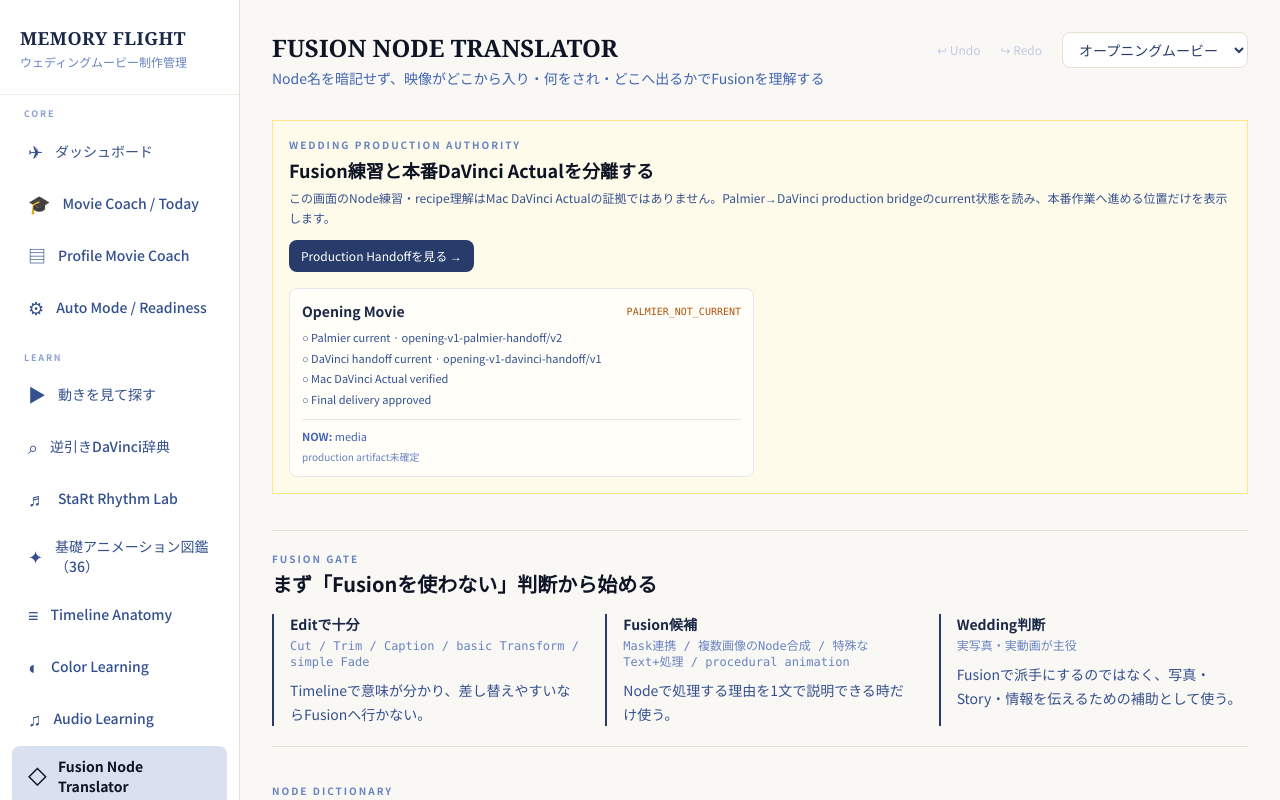
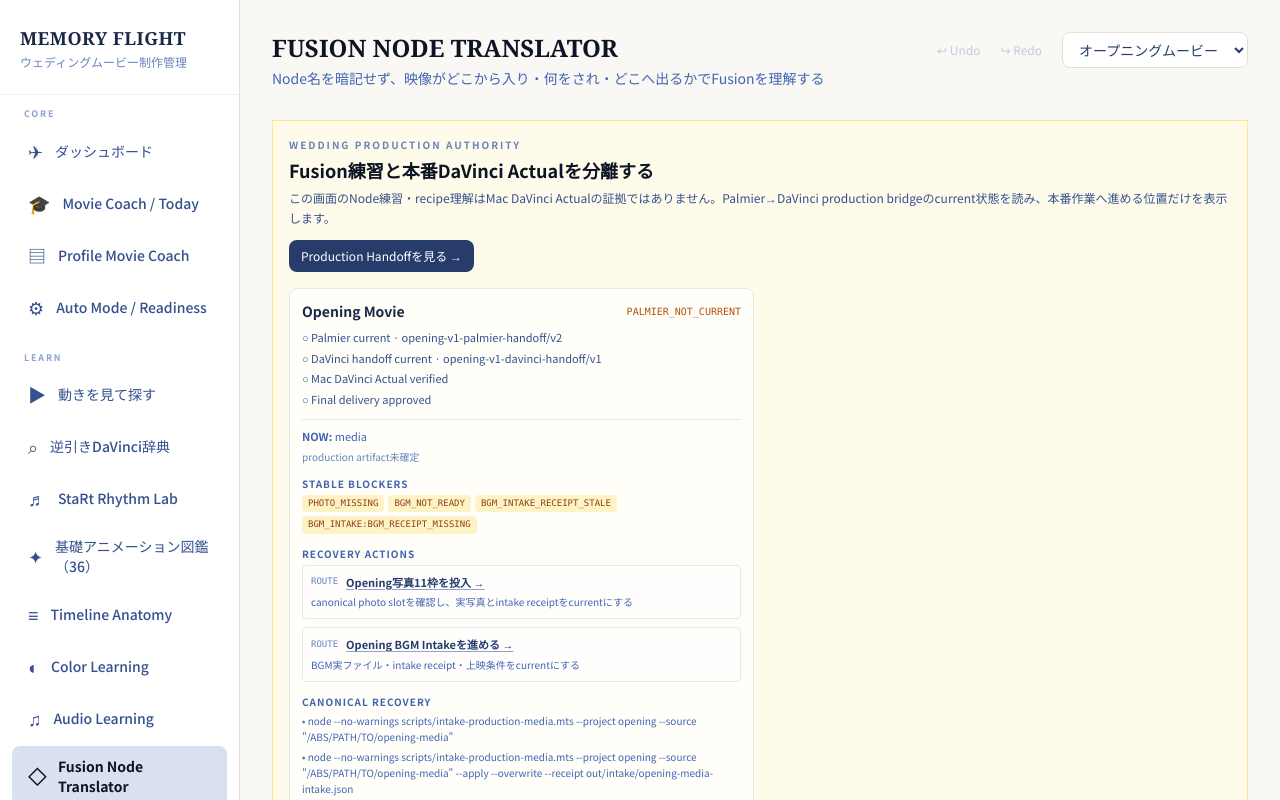
Before and after one commit to m-shogo/wedding-project, a React (Vite) app in the folder movie-dashboard/: page /movie-coach/fusion in a window 1280 px wide. Shown: the top 800 px of the page. Built offline with nearby package versions, Linux system fonts and the light colour scheme.

Commit message:
Movie: expose Fusion production recovery actions

```diff
--- a/movie-dashboard/src/pages/FusionNodeTranslator.tsx
+++ b/movie-dashboard/src/pages/FusionNodeTranslator.tsx
@@ -71,6 +71,47 @@ export function FusionNodeTranslator() {
                 <div className="mt-3 border-t border-current/10 pt-2">
                   <p className="text-[11px] text-navy-500 dark:text-navy-300"><strong>NOW:</strong> {project.nextGate.stage ?? project.overallState}</p>
                   <p className="mt-1 text-[10px] text-navy-400 break-all">{project.nextGate.artifactPath ?? "production artifact未確定"}</p>
+
+                  <div className="mt-3">
+                    <p className="text-[10px] font-semibold tracking-widest text-navy-500 dark:text-navy-300">STABLE BLOCKERS</p>
+                    <div className="mt-1 flex flex-wrap gap-1">
+                      {project.nextGate.blockerCodes.length > 0 ? project.nextGate.blockerCodes.map((code) => (
+                        <code key={code} className="rounded bg-amber-100 px-1.5 py-0.5 text-[9px] text-amber-800 dark:bg-amber-900/30 dark:text-amber-200">{code}</code>
+                      )) : <span className="text-[10px] text-navy-400">none</span>}
+                    </div>
+                  </div>
+
+                  <div className="mt-3">
+                    <p className="text-[10px] font-semibold tracking-widest text-navy-500 dark:text-navy-300">RECOVERY ACTIONS</p>
+                    <div className="mt-1 grid gap-2">
+                      {project.nextGate.blockerActions.length > 0 ? project.nextGate.blockerActions.map((action) => (
+                        <div key={action.id} className="rounded border border-current/10 bg-white/70 p-2 dark:bg-navy-900/20">
+                          <div className="flex flex-wrap items-center gap-2">
+                            <code className="text-[9px] text-navy-400">{action.kind}</code>
+                            {action.kind === "ROUTE" && action.route ? (
+                              <Link to={action.route} className="text-[11px] font-semibold text-navy-700 underline decoration-navy-300 underline-offset-2 dark:text-sand-100">{action.label} →</Link>
+                            ) : (
+                              <span className="text-[11px] font-semibold text-navy-700 dark:text-sand-100">{action.label}</span>
+                            )}
+                          </div>
+                          <p className="mt-1 text-[10px] leading-4 text-navy-500 dark:text-navy-300">{action.purpose}</p>
+                          {action.kind === "COMMAND" && action.command && (
+                            <code className="mt-1 block break-all rounded bg-navy-950/5 px-2 py-1 text-[9px] text-navy-600 dark:bg-white/5 dark:text-navy-200">{action.command}</code>
+                          )}
+                          {action.kind === "HUMAN" && (
+                            <p className="mt-1 text-[9px] font-semibold text-amber-700 dark:text-amber-300">Human action required · この画面からPASSへ昇格しません</p>
+                          )}
+                        </div>
+                      )) : <p className="text-[10px] text-navy-400">structured recovery actionなし</p>}
+                    </div>
+                  </div>
+
+                  <div className="mt-3">
+                    <p className="text-[10px] font-semibold tracking-widest text-navy-500 dark:text-navy-300">CANONICAL RECOVERY</p>
+                    <ul className="mt-1 grid gap-1 text-[10px] leading-4 text-navy-500 dark:text-navy-300">
+                      {project.nextGate.recovery.length > 0 ? project.nextGate.recovery.map((item) => <li key={item}>• {item}</li>) : <li>• recoveryなし</li>}
+                    </ul>
+                  </div>
                 </div>
               )}
               {project.bridge.state === "MAC_DAVINCI_ACTUAL_NOT_VERIFIED" && (
```
